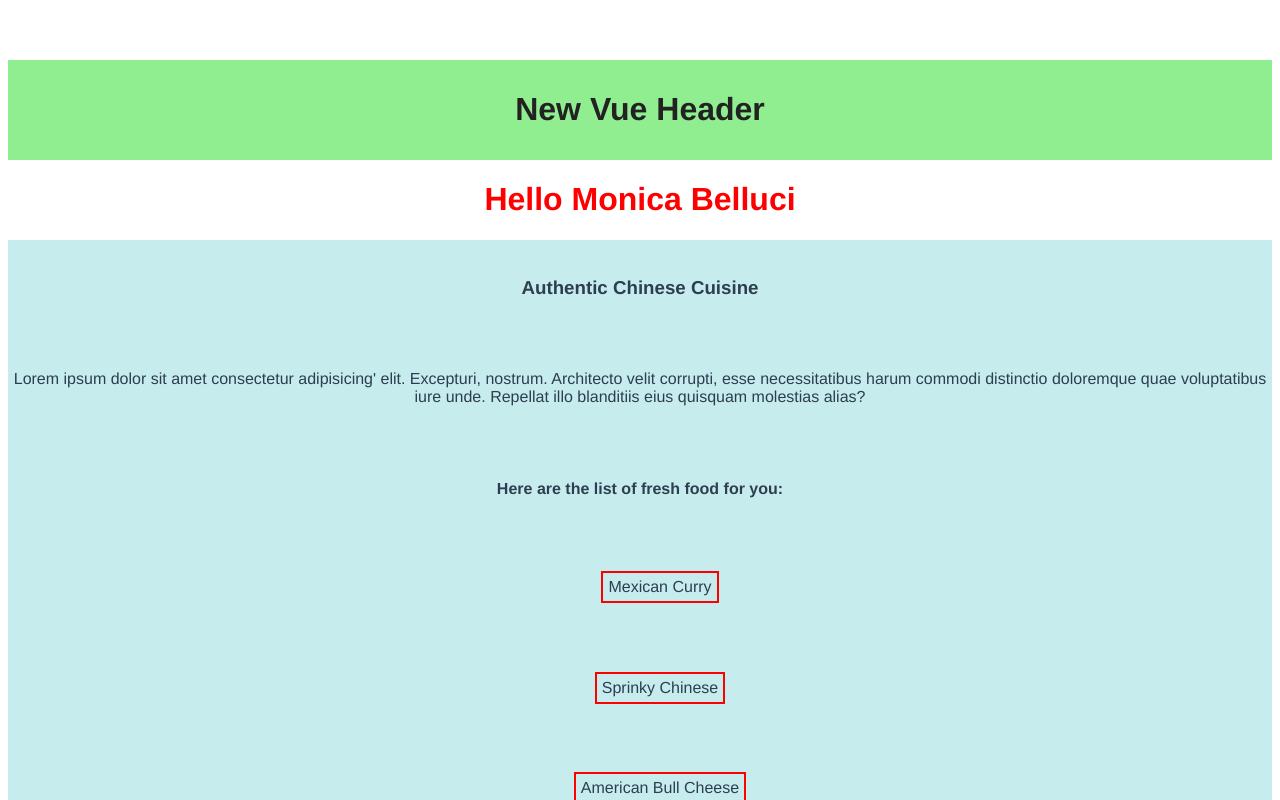
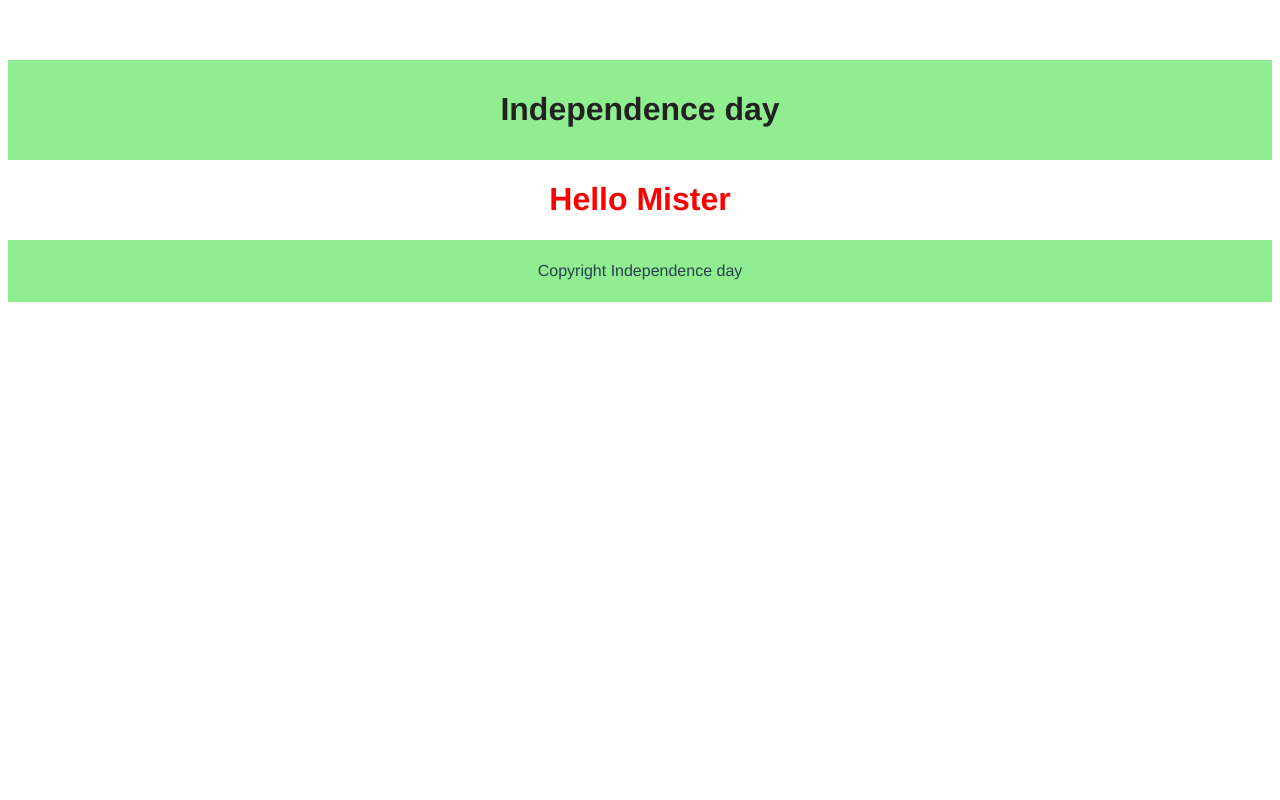
Before and after one commit to sanjaysanjel019/VueJs-LeaningPath, a Vue app in the folder 10.0 Setting up with VUE Cli/vuejs-playlist/: page / in a window 1280 px wide. Shown: the top 800 px of the page. Built offline with nearby package versions, Linux system fonts and the light colour scheme.

Commit message:
Learnt  to pass events to root and then child

```diff
--- a/10.0 Setting up with VUE Cli/vuejs-playlist/src/App.vue
+++ b/10.0 Setting up with VUE Cli/vuejs-playlist/src/App.vue
@@ -1,54 +1,35 @@
 <template>
   <div id="app">
-    <app-header />
-    <h1>Hello {{name}}</h1>
-    <app-main v-bind:typeOfCurry="typeOfCurry"></app-main>
-    <app-footer />
+    <app-header
+      v-bind:titleHeader="title"
+      v-on:changeTitle="updateTitle($event)"
+    />
+    <h1>Hello Mister</h1>
+
+    <app-footer v-bind:title="title" />
   </div>
 </template>
 
 <script>
 import Header from "./components/Header";
 import Footer from "./components/Footer";
-import Main from "./components/Main";
+
 export default {
   name: "App",
   components: {
     "app-header": Header,
     "app-footer": Footer,
-    "app-main": Main,
   },
   data: function () {
     return {
-      name: "Monica Belluci",
-      typeOfCurry: [
-        {
-          name: "Mexican Curry",
-          desc: "A authetic Mexican flavoured dish",
-          isShow: false,
-        },
-        {
-          name: "Sprinky Chinese",
-          desc: "A Mouth watering Chinese touch",
-          isShow: false,
-        },
-        {
-          name: "American Bull Cheese",
-          desc: "Huge American CHeeseburger",
-          isShow: false,
-        },
-        {
-          name: "Tadka touch",
-          desc: "A spicy touch of Indian masala dish",
-          isShow: false,
-        },
-        {
-          name: "Mo:Mo",
-          desc: "Flavourful and authntic Nepali cuisine",
-          isShow: false,
-        },
-      ],
+      title: "Independence day",
     };
+  },
+  methods: {
+    updateTitle: function (updatedTitle) {
+      console.log("Event emitted");
+      this.title = updatedTitle;
+    },
   },
 };
 </script>
--- a/10.0 Setting up with VUE Cli/vuejs-playlist/src/components/Footer.vue
+++ b/10.0 Setting up with VUE Cli/vuejs-playlist/src/components/Footer.vue
@@ -1,16 +1,16 @@
 <template>
   <footer>
-    <p>{{copyright}}</p>
+    <p>Copyright {{ title }}</p>
   </footer>
 </template>
 
 <script>
 export default {
   name: "Footer",
-  data: function () {
-    return {
-      copyright: "Copyright 2020 MonkeyStudios",
-    };
+  props: {
+    title: {
+      type: String,
+    },
   },
 };
 </script>
--- a/10.0 Setting up with VUE Cli/vuejs-playlist/src/components/Header.vue
+++ b/10.0 Setting up with VUE Cli/vuejs-playlist/src/components/Header.vue
@@ -1,16 +1,21 @@
 <template>
   <header>
-    <h1>{{title}}</h1>
+    <h1 @click="changeTitle">{{ titleHeader }}</h1>
   </header>
 </template>
 
 <script>
 export default {
   name: "Header",
-  data: function () {
-    return {
-      title: "New Vue Header",
-    };
+  props: {
+    titleHeader: {
+      type: String,
+    },
+  },
+  methods: {
+    changeTitle: function () {
+      this.$emit("changeTitle", "Hormonal Locha"); //here changeTitle is the event, so we listen to this event on App.vue component
+    },
   },
 };
 </script>
```
